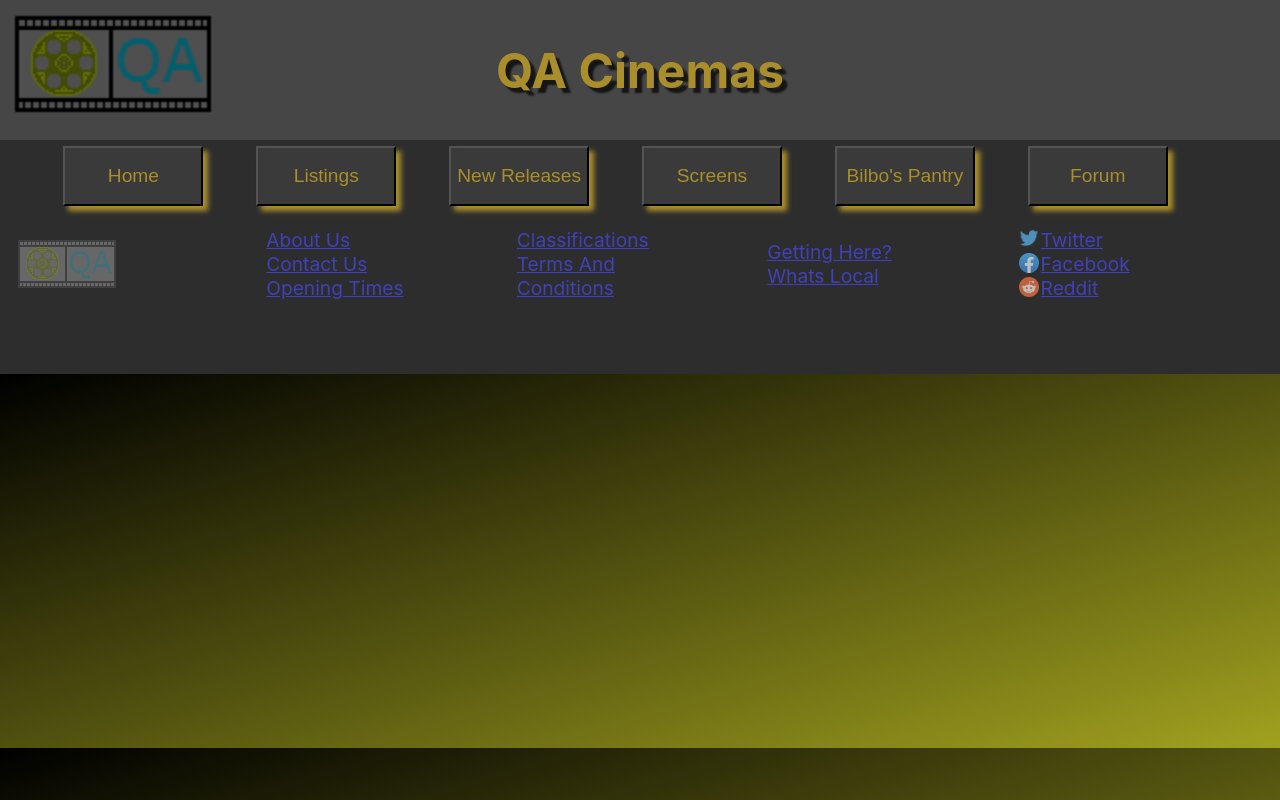
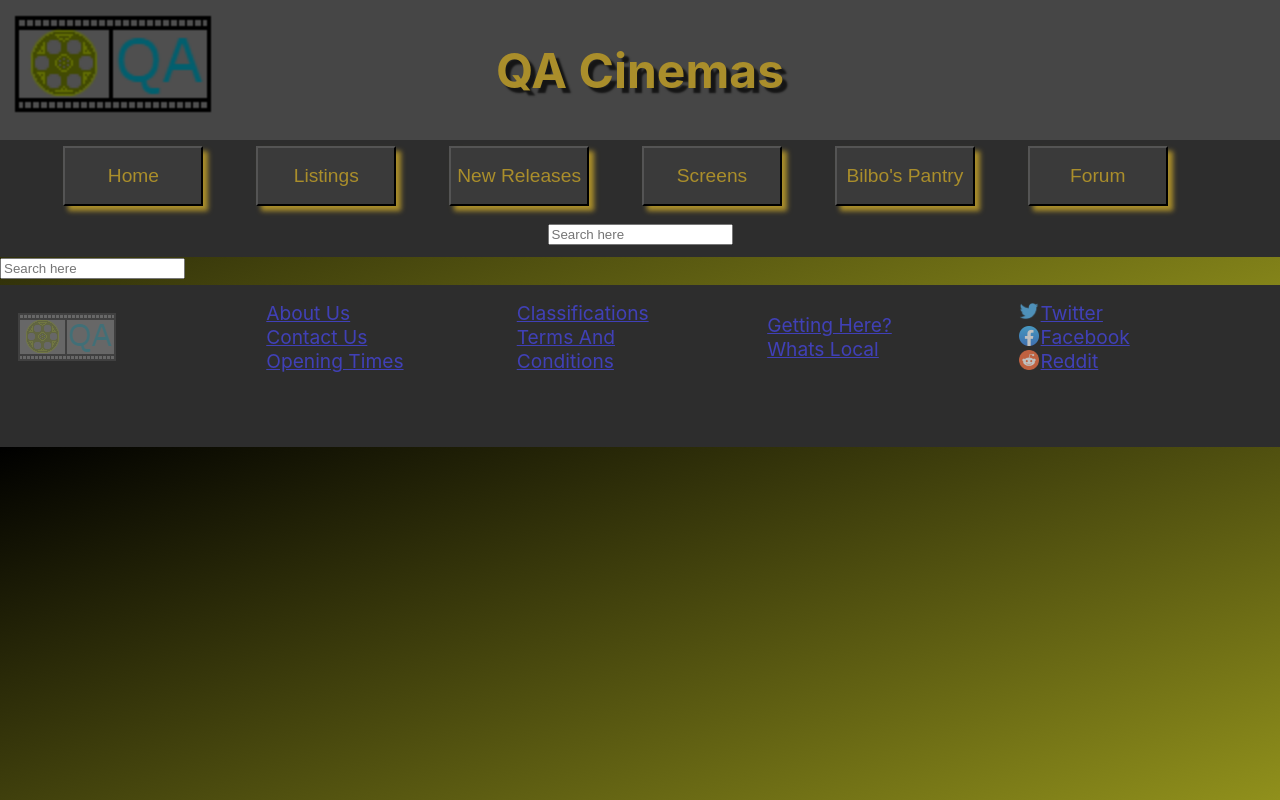
Before and after one commit to MegaSharkRhinonado/QAProject3, a React (Create React App) app in the folder megasharkrhinonado/: page /SearchBar in a window 1280 px wide. Built offline with nearby package versions, Linux system fonts and the light colour scheme.

Commit message:
MEG-65 #ES: Search bar added, need actually search functionality

```diff
--- a/megasharkrhinonado/package.json
+++ b/megasharkrhinonado/package.json
@@ -20,7 +20,8 @@
     "react-slideshow-image": "^3.7.5",
     "reactstrap": "^9.1.1",
     "typescript": "^4.7.4",
-    "web-vitals": "^2.1.4"
+    "web-vitals": "^2.1.4",
+    "yocto-queue": "^1.0.0"
   },
   "scripts": {
     "start": "react-scripts start",
--- a/megasharkrhinonado/src/App.css
+++ b/megasharkrhinonado/src/App.css
@@ -267,3 +267,16 @@ tbody>td {
   font-size: 2em;
 }
 /* T And C */
+/* Search */
+
+.visually-hidden {
+  clip: rect(0 0 0 0);
+  clip-path: inset(50%);
+  height: 1px;
+  overflow: hidden;
+  position: absolute;
+  white-space: nowrap;
+  width: 1px;
+}
+
+/* Search */
--- a/megasharkrhinonado/src/App.js
+++ b/megasharkrhinonado/src/App.js
@@ -17,6 +17,7 @@ import OpeningTimes from './Components/OpeningTimes/openingTimes';
 import PlacesToGo from './Components/PlacesToGo/placesToGo';
 import BilbosPantry from './Components/FoodAndDrink/bilbosPantry';
 import Termsandconditions from './Components/TermsandConditions/termsAndConditions';
+import SearchBar from './Components/Search/SearchBar';
 
 function App() {
   return (
@@ -39,6 +40,8 @@ function App() {
           <Route path ="/GettingThere" element={<GettingThere />} />
           <Route path ="/FoodAndDrink" element={<BilbosPantry />} />
           <Route path ="/TermsAndConditions" element={<Termsandconditions />} />
+          <Route path ="/SearchBar" element={<SearchBar />} />
+
         </Routes>
         <Footer />
       </Router>
--- a/megasharkrhinonado/src/Components/HeaderAndFooter/navBar.jsx
+++ b/megasharkrhinonado/src/Components/HeaderAndFooter/navBar.jsx
@@ -1,6 +1,7 @@
 import { Link } from 'react-router-dom'
 import React from 'react';
 import logo from '../../Media/Nav/LOGO.png';
+import SearchBar from '../Search/SearchBar';
 const NavBar = () => {
     return (
         <>
@@ -14,6 +15,7 @@ const NavBar = () => {
                     <Link to="/Screens"><input type="button" value = "Screens"></input></Link>
                     <Link to="/FoodAndDrink"><input type="button" value = "Bilbo's Pantry"></input></Link>
                     <Link to="/Forums"><input type="button" value = "Forum"></input></Link>
+                    <SearchBar />
 
                 </div>
             </div >
--- /dev/null
+++ b/megasharkrhinonado/src/Components/Search/SearchBar.jsx
@@ -0,0 +1,35 @@
+import React, { useState } from 'react'
+
+
+const SearchBar = () => {
+    const [searchInput, setSearchInput] = useState("");
+
+    const keywords = [
+        { name: "Towers",},
+        { name: "Ring",},
+        { name: "Lord",},
+        { name: "King",},
+        { name: "Towers",},
+    ]
+    const handleChange = (e) => {
+        e.preventDefault();
+        setSearchInput(e.target.value);
+    };
+
+
+
+
+    return <div>
+        <input
+            type="search"
+            placeholder="Search here"
+            onChange={handleChange}
+            value={searchInput} />
+        <table>
+            <tr>
+                <th></th>
+            </tr>
+        </table>
+    </div>
+};
+export default SearchBar;
```
Also changed, not shown: megasharkrhinonado/src/Components/Search/Cards/SCard01.jsx (added, +10 -0 lines), megasharkrhinonado/src/Components/Search/Comps/SComp01.jsx (added, +26 -0 lines), 1 other file (tests, documents, lock files or other folders).
